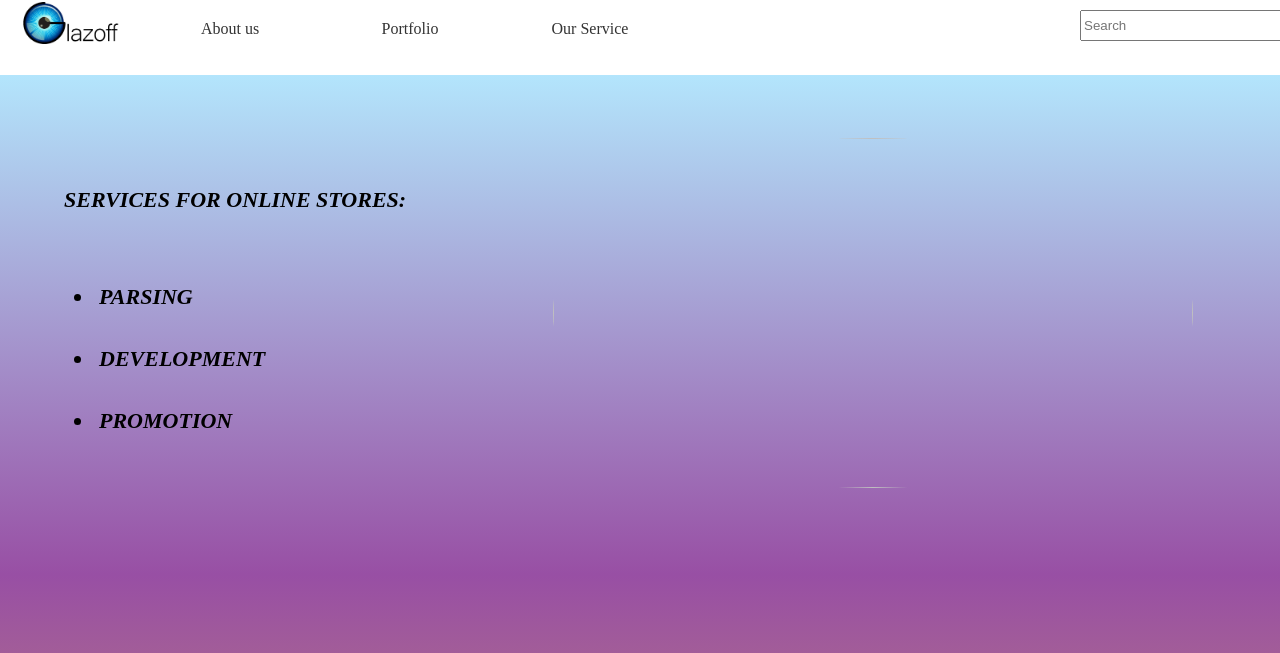
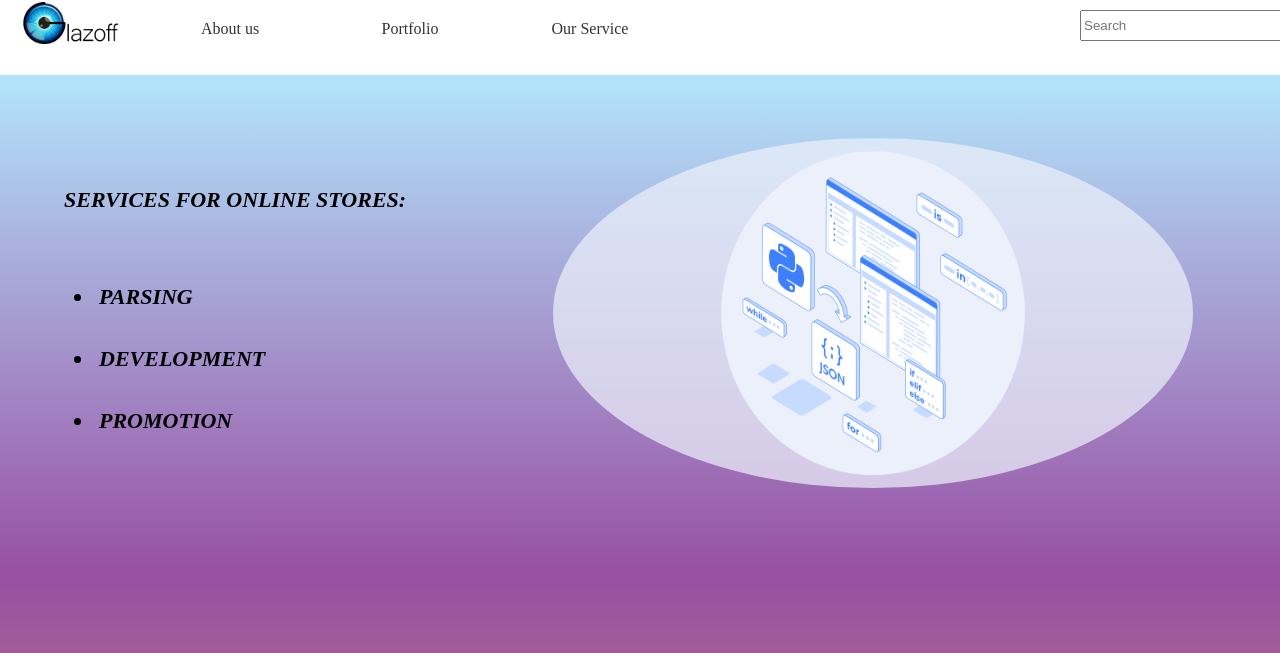
Before and after one commit to OleksandrPodynihlazov/College_WebSite, a plain HTML site: page index.html in a window 1280 px wide. Shown: the top 653 px of the page. Drawn offline with nearby package versions, Linux system fonts and the light colour scheme; a script that the page names is missing; a web font is replaced by a local one.

Commit message:
change img way

```diff
--- a/index.html
+++ b/index.html
@@ -35,7 +35,7 @@
   <main>
     <section id="home" class="section_1">
         <div class="main_image"><p>Services for online stores:</p>
-          <img src="../Year Project/img/How-to-parse-JSON-data-with-Python.png">
+          <img src="./img/How-to-parse-JSON-data-with-Python.png">
           <ul>
             <li><p><a href="./parsing_page.html">parsing</a></p><div class="border"></div></li>
             <li><p><a href="./develop_service_page.html">development</a></p><div class="border"></div></li>
```
